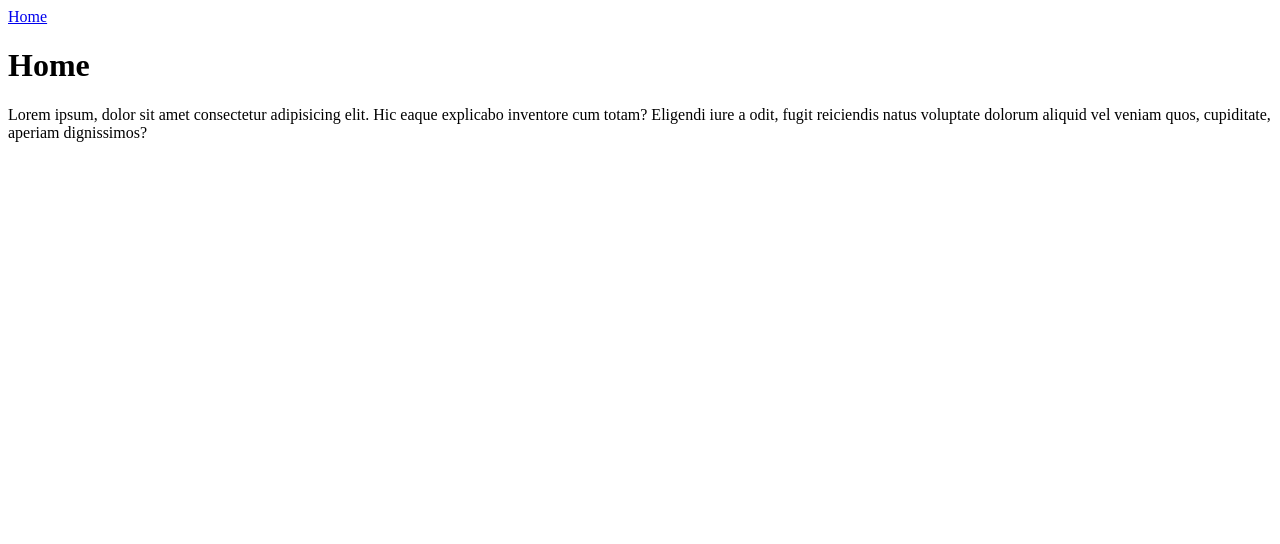
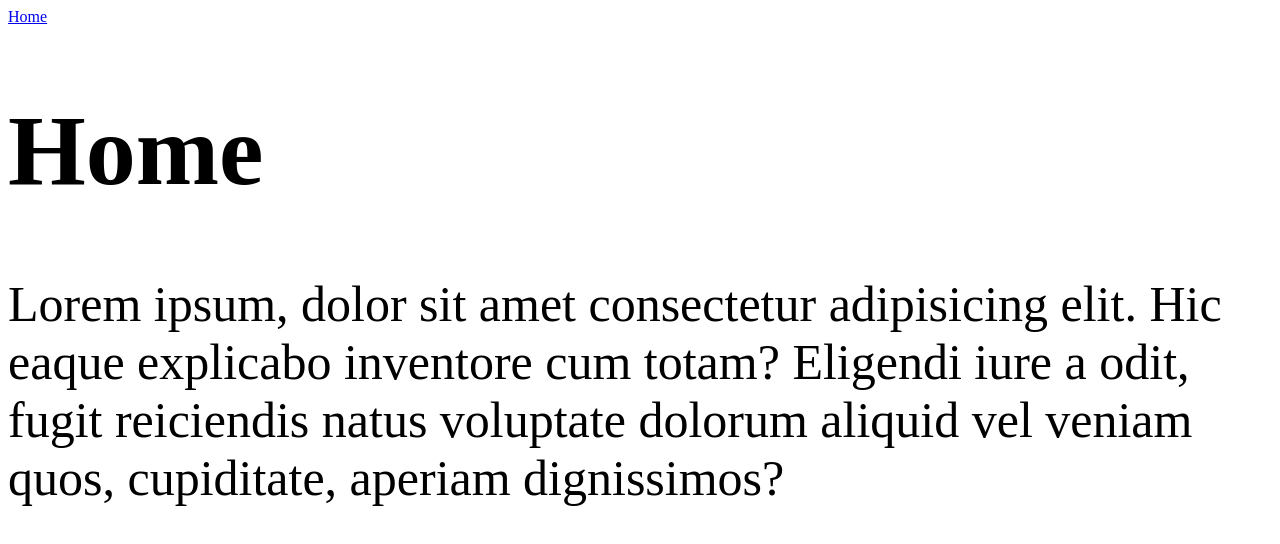
Before and after one commit to chaordic/desafio-frontend, a Next.js app: page / in a window 1280 px wide. Shown: the top 544 px of the page. Built offline with nearby package versions, Linux system fonts and the light colour scheme.

Commit message:
inserindo suporte a sass no projeto

```diff
--- /dev/null
+++ b/next.config.js
@@ -0,0 +1,3 @@
+const withSass = require('@zeit/next-sass')
+module.exports = withSass({
+})
--- a/package.json
+++ b/package.json
@@ -6,7 +6,9 @@
   "author": "ymello <contato@yurimello.com>",
   "license": "MIT",
   "dependencies": {
+    "@zeit/next-sass": "^1.0.1",
     "next": "^10.0.1",
+    "node-sass": "4.14.1",
     "react": "^17.0.1",
     "react-dom": "^17.0.1"
   },
--- a/src/pages/index.js
+++ b/src/pages/index.js
@@ -1,10 +1,11 @@
 import React from 'react';
 import Layout from '../components/Layout';
+import '../style/style.scss';
 
 const Index = () => {
   return (
     <Layout>
-      <div>
+      <div className="test">
           <h1>Home</h1>
           <p>Lorem ipsum, dolor sit amet consectetur adipisicing elit. Hic
             eaque explicabo inventore cum totam? Eligendi iure a odit, fugit reiciendis natus voluptate dolorum aliquid vel veniam quos, cupiditate, aperiam dignissimos?</p>
--- /dev/null
+++ b/src/style/reset.scss
@@ -0,0 +1,48 @@
+/* http://meyerweb.com/eric/tools/css/reset/
+   v2.0 | 20110126
+   License: none (public domain)
+*/
+
+html, body, div, span, applet, object, iframe,
+h1, h2, h3, h4, h5, h6, p, blockquote, pre,
+a, abbr, acronym, address, big, cite, code,
+del, dfn, em, img, ins, kbd, q, s, samp,
+small, strike, strong, sub, sup, tt, var,
+b, u, i, center,
+dl, dt, dd, ol, ul, li,
+fieldset, form, label, legend,
+table, caption, tbody, tfoot, thead, tr, th, td,
+article, aside, canvas, details, embed,
+figure, figcaption, footer, header, hgroup,
+menu, nav, output, ruby, section, summary,
+time, mark, audio, video {
+	margin: 0;
+	padding: 0;
+	border: 0;
+	font-size: 100%;
+	font: inherit;
+	vertical-align: baseline;
+}
+/* HTML5 display-role reset for older browsers */
+article, aside, details, figcaption, figure,
+footer, header, hgroup, menu, nav, section {
+	display: block;
+}
+body {
+	line-height: 1;
+}
+ol, ul {
+	list-style: none;
+}
+blockquote, q {
+	quotes: none;
+}
+blockquote:before, blockquote:after,
+q:before, q:after {
+	content: '';
+	content: none;
+}
+table {
+	border-collapse: collapse;
+	border-spacing: 0;
+}
--- /dev/null
+++ b/src/style/style.scss
@@ -0,0 +1,3 @@
+.test {
+    font-size: 50px;
+  }
```
Also changed, not shown: 1 other file (tests, documents, lock files or other folders).
